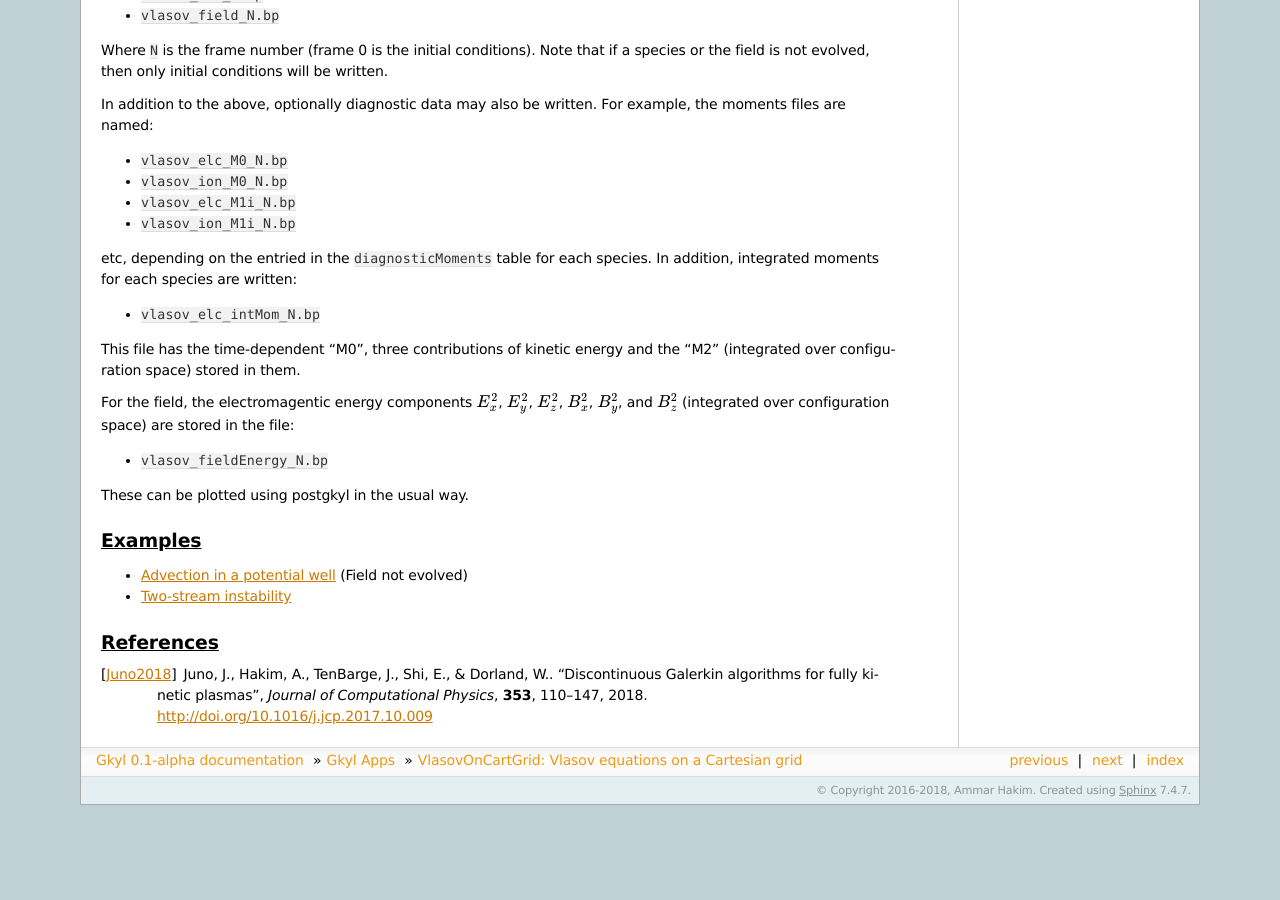
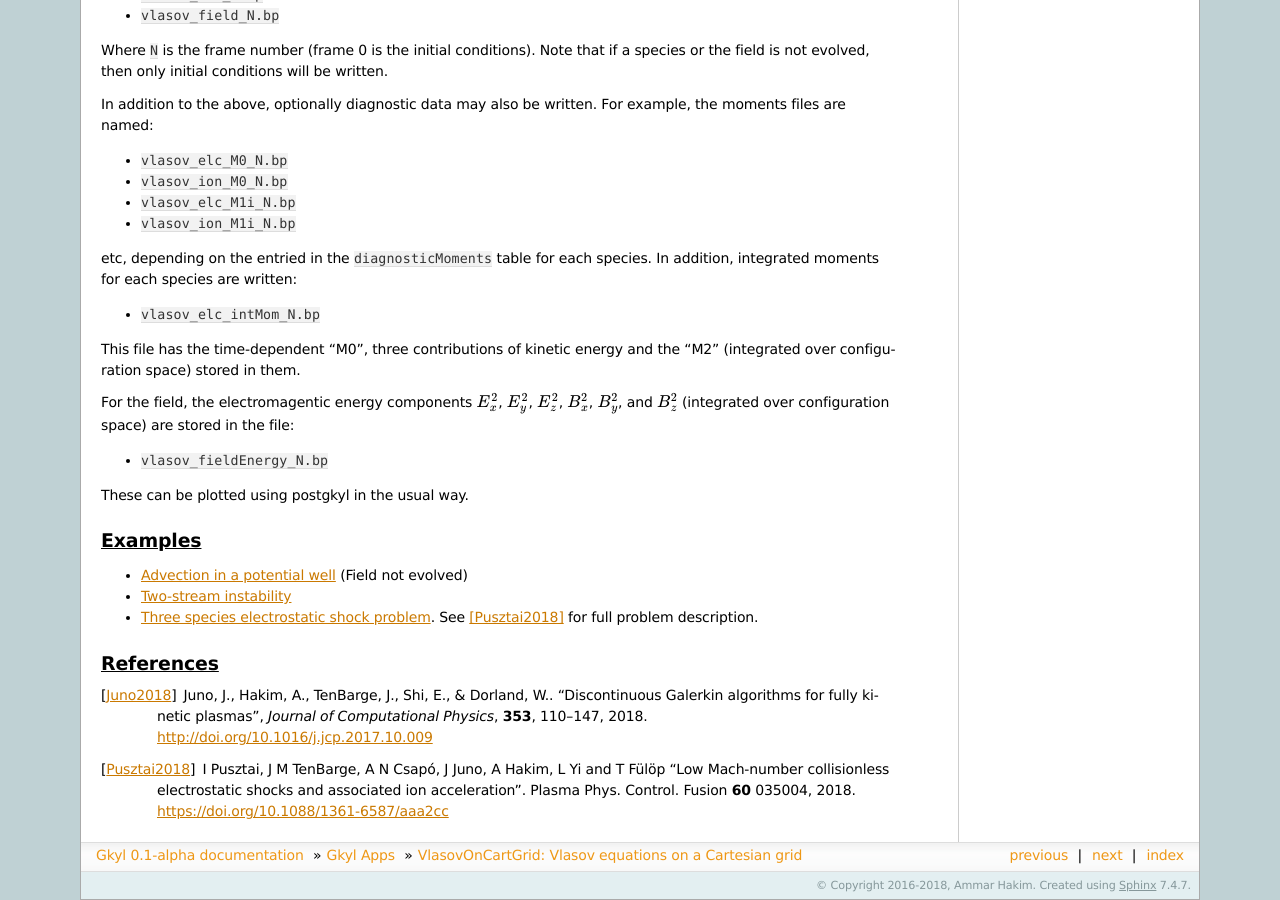
Before and after one commit to ammarhakim/gkyl-doc, a Sphinx documentation site: the page built from source/gkyl/VlasovOnCartGrid.rst, in a window 1280 px wide and 900 px high, scrolled down 4126 px. Built offline with Sphinx 7.4.7, drawn with Linux system fonts in a browser that asks for light colours; before the commit the page ends 4931 px from its top, so only the background shows below that.

Commit message:
Added three species ES shock problem

```diff
--- a/source/gkyl/VlasovOnCartGrid.rst
+++ b/source/gkyl/VlasovOnCartGrid.rst
@@ -368,6 +368,8 @@ Examples
 
 - :doc:`Advection in a potential well <pot-well>` (Field not evolved)
 - :doc:`Two-stream instability <es-two-stream>`
+- :doc:`Three species electrostatic shock problem
+  <al-ion-es-shock>`. See [Pusztai2018]_ for full problem description.
 
 
 References
@@ -377,3 +379,9 @@ References
     W.. "Discontinuous Galerkin algorithms for fully kinetic plasmas",
     *Journal of Computational Physics*, **353**,
     110–147, 2018. http://doi.org/10.1016/j.jcp.2017.10.009
+
+.. [Pusztai2018] I Pusztai, J M TenBarge, A N Csapó, J Juno, A Hakim,
+   L Yi and T Fülöp "Low Mach-number collisionless electrostatic
+   shocks and associated ion acceleration". Plasma
+   Phys. Control. Fusion **60**
+   035004, 2018. https://doi.org/10.1088/1361-6587/aaa2cc
--- /dev/null
+++ b/source/gkyl/al-ion-es-shock.rst
@@ -0,0 +1,2 @@
+.. literalinclude:: vlasov-riemann-3-species-1x1v.lua
+  :language: lua
```
Also changed, not shown: 1 other file.
